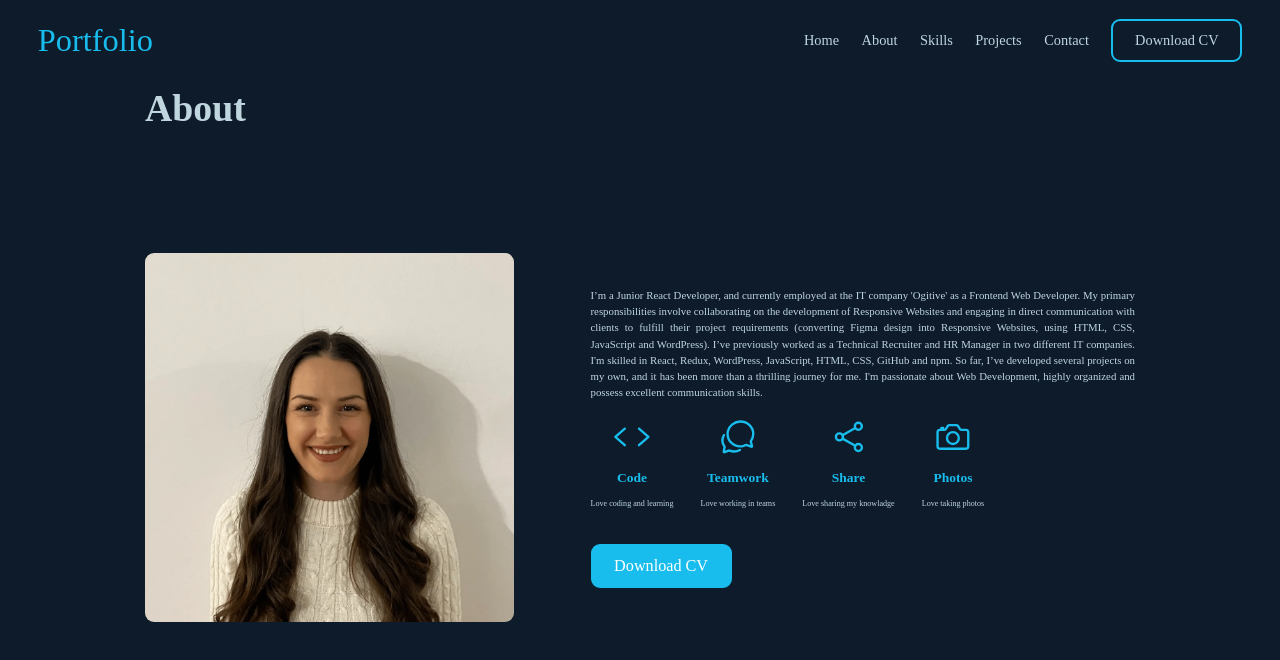
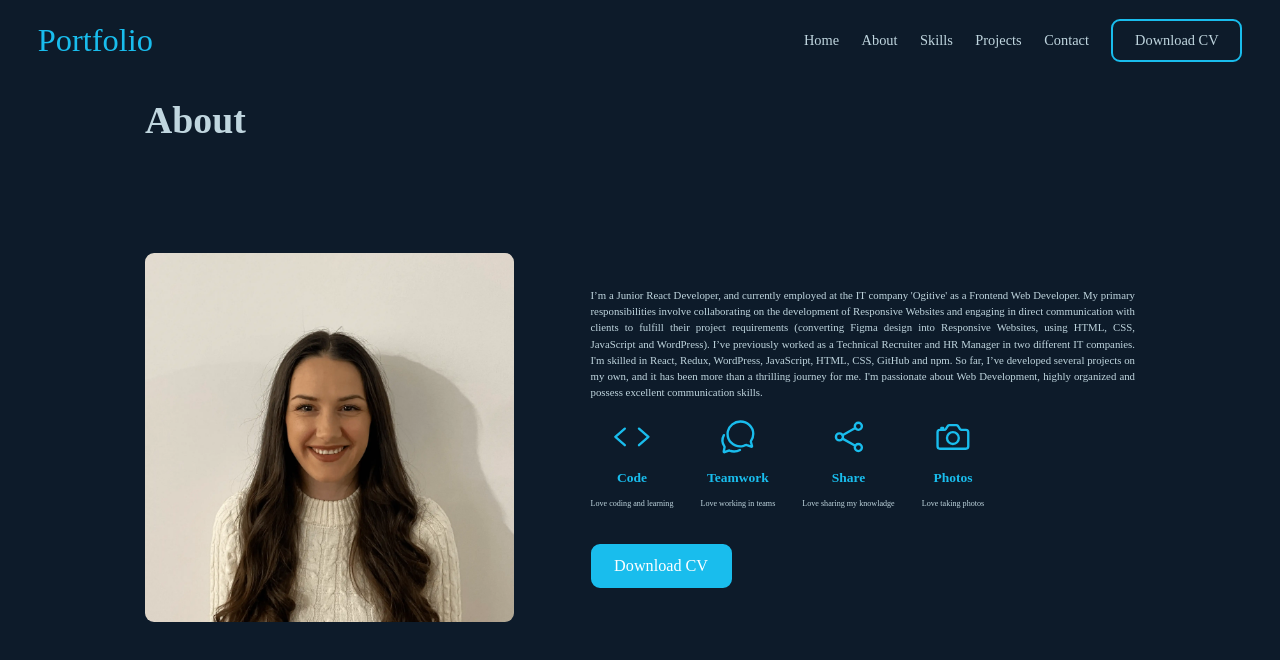
Before and after one commit to maja4s91/Reactportfolio-maja, a React (Vite) app in the folder vite-project/: page /about in a window 1280 px wide. Shown: the top 660 px of the page. Built offline with nearby package versions, Linux system fonts and the light colour scheme; a web font is replaced by a local one.

Commit message:
heading-primary align-self class changed to end

```diff
--- a/vite-project/src/CSS/index.css
+++ b/vite-project/src/CSS/index.css
@@ -271,7 +271,7 @@ body {
 .heading-primary {
   grid-column: 1/-1;
   justify-self: start;
-  align-self: start;
+  align-self: end;
   color: var(--Dark-Gray);
   font-size: 4.2rem;
 }
```
